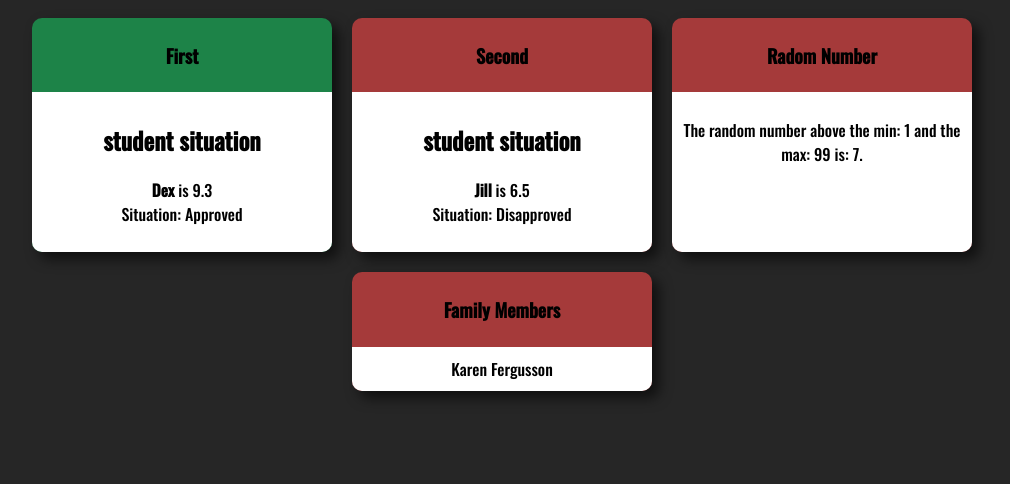
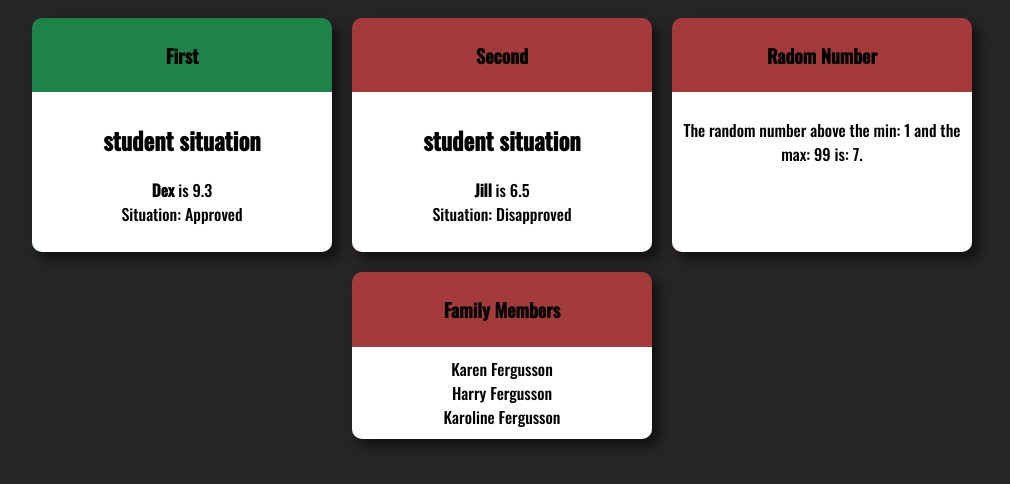
Before and after one commit to ArthurMtTh/react-fundamentals, a React (Create React App) app: page / in a window 1280 px wide. Shown: the top 484 px of the page, without its empty margins (138-1148 px from the left). Built offline with nearby package versions, Linux system fonts and the light colour scheme.

Commit message:
cloneElement with map, but i really have no idea what i am doing

```diff
--- a/src/App.jsx
+++ b/src/App.jsx
@@ -35,9 +35,9 @@ const app = () => (
 
             <Card title='Family Members'>
                 <CompFamily lastName='Fergusson'>
-                    <CompMember name='Karen' lastName='Von Neuman' />
-                    {/*<CompMember name='Harry' {...props} />
-                    <CompMember name='Karoline' lastName='Dossy' />*/}
+                    <CompMember name='Karen' />
+                    <CompMember name='Harry' />
+                    <CompMember name='Karoline' />
                 </CompFamily>
             </Card>
         </div>
--- a/src/components/basics/CompFamily.jsx
+++ b/src/components/basics/CompFamily.jsx
@@ -1,9 +1,11 @@
-import React, {cloneElement} from "react";
+import React, { cloneElement } from "react";
 
 const family = (props) => {
     return (
         <div>
-            {cloneElement(props.children, props)}
+            {props.children.map((child, index) => {
+                return cloneElement(child, {...props, key:index})
+            })}
         </div>
     )
 }
```
